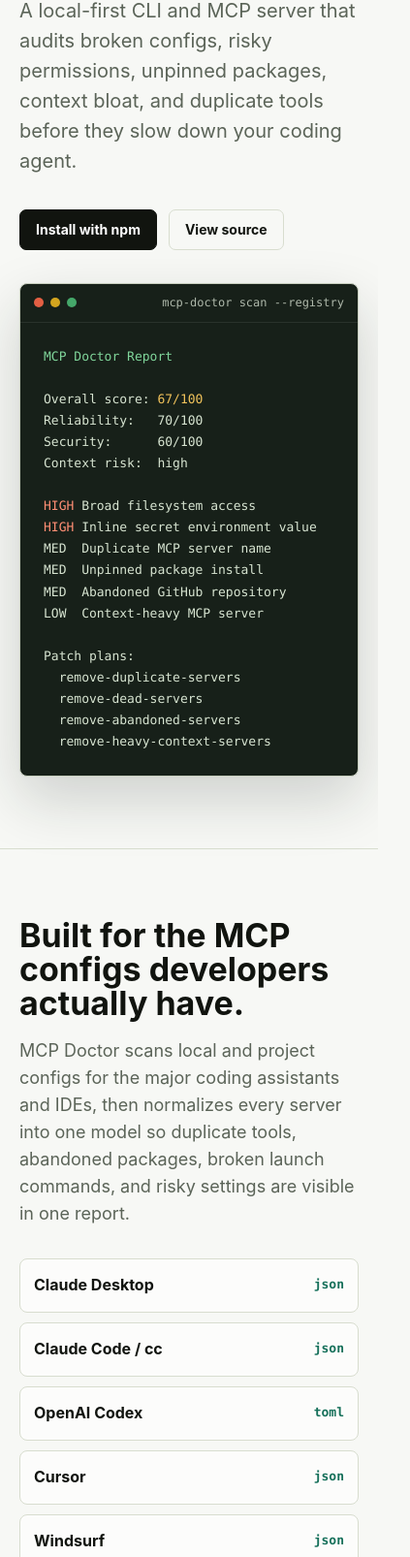
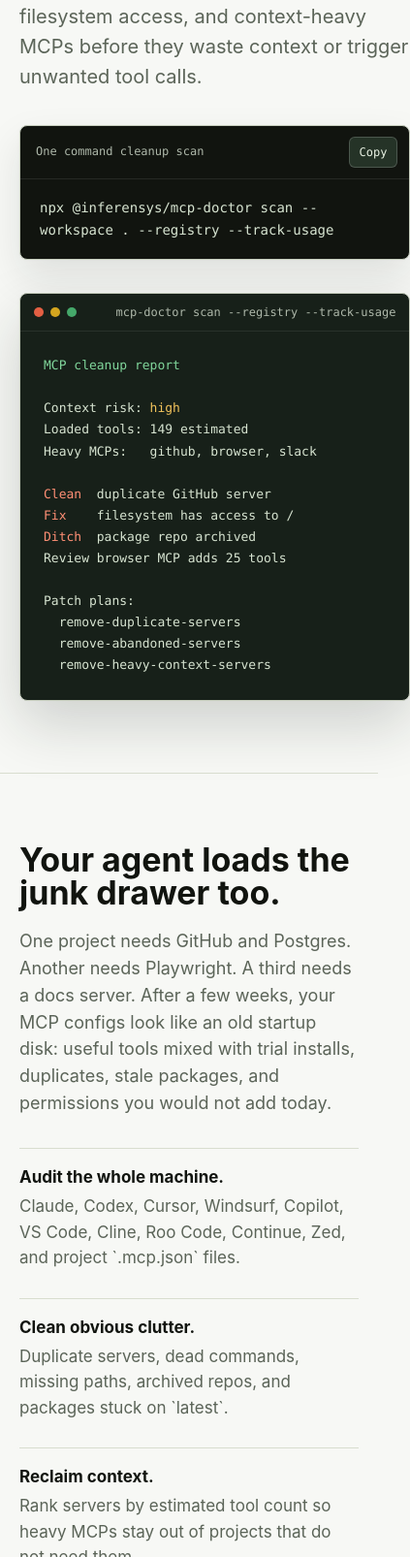
Before and after one commit to Inferensys/dr-mcp, a website: page docs/index.html in a window 390 px wide. Shown: the part 394-2000 px from the top of the page at 97% size, 423 px wide, since content can reach past the window. Drawn offline with Linux system fonts and the light colour scheme.

Commit message:
Rewrite cleanup-focused copy

```diff
--- a/docs/index.html
+++ b/docs/index.html
@@ -4,7 +4,7 @@
   <meta charset="utf-8">
   <meta name="viewport" content="width=device-width, initial-scale=1">
   <title>MCP Doctor</title>
-  <meta name="description" content="Roast and repair your MCP setup across Claude, Codex, Cursor, Windsurf, GitHub Copilot, VS Code, Cline, Roo Code, Continue, and Zed.">
+  <meta name="description" content="CleanMyMac for MCPs. Audit, clean, and slim down your coding agent's MCP setup.">
   <link rel="icon" href="favicon.svg" type="image/svg+xml">
   <style>
     :root {
@@ -94,28 +94,6 @@
       font-weight: 620;
     }
 
-    .button {
-      display: inline-flex;
-      align-items: center;
-      justify-content: center;
-      min-height: 42px;
-      padding: 0 16px;
-      border: 1px solid var(--ink);
-      border-radius: 7px;
-      background: var(--ink);
-      color: white;
-      text-decoration: none;
-      font-weight: 720;
-      font-size: 14px;
-      white-space: nowrap;
-    }
-
-    .button.secondary {
-      border-color: var(--line);
-      background: transparent;
-      color: var(--ink);
-    }
-
     .hero {
       min-height: calc(100vh - 68px);
       display: flex;
@@ -146,11 +124,44 @@
       font-size: 20px;
     }
 
-    .hero-actions {
+    .install-copy {
+      margin-top: 34px;
+      overflow: hidden;
+      border: 1px solid #c7cebe;
+      border-radius: 8px;
+      background: #11140f;
+      box-shadow: 0 18px 42px rgba(23, 32, 25, 0.1);
+    }
+
+    .install-copy-header {
       display: flex;
-      flex-wrap: wrap;
+      align-items: center;
+      justify-content: space-between;
       gap: 12px;
-      margin-top: 34px;
+      padding: 11px 12px 11px 16px;
+      border-bottom: 1px solid rgba(255, 255, 255, 0.09);
+      color: #aeb8aa;
+      font: 12px/1.2 ui-monospace, SFMono-Regular, Menlo, Monaco, Consolas, monospace;
+    }
+
+    .copy-command {
+      margin: 0;
+      padding: 18px 20px;
+      color: #d7e4d1;
+      font: 14px/1.65 ui-monospace, SFMono-Regular, Menlo, Monaco, Consolas, monospace;
+      white-space: pre-wrap;
+      word-break: break-word;
+    }
+
+    .copy-button {
+      min-height: 32px;
+      padding: 0 10px;
+      border: 1px solid rgba(255, 255, 255, 0.18);
+      border-radius: 6px;
+      background: #253327;
+      color: #e9f2e3;
+      font: 12px/1 ui-monospace, SFMono-Regular, Menlo, Monaco, Consolas, monospace;
+      cursor: pointer;
     }
 
     .terminal {
@@ -191,7 +202,8 @@
       background: #45a86a;
     }
 
-    pre {
+    .terminal pre,
+    .install pre {
       margin: 0;
       padding: 24px;
       color: #d7e4d1;
@@ -299,6 +311,28 @@
       background: #11140f;
     }
 
+    .plain-list {
+      display: grid;
+      grid-template-columns: repeat(2, minmax(0, 1fr));
+      gap: 12px;
+      margin-top: 32px;
+      padding: 0;
+      list-style: none;
+    }
+
+    .plain-list li {
+      padding: 16px 0;
+      border-top: 1px solid var(--line);
+      color: var(--muted);
+      font-size: 17px;
+    }
+
+    .plain-list strong {
+      display: block;
+      margin-bottom: 4px;
+      color: var(--ink);
+    }
+
     footer {
       border-top: 1px solid var(--line);
       padding: 34px 0;
@@ -333,7 +367,8 @@
       }
 
       .tool-grid,
-      .checks {
+      .checks,
+      .plain-list {
         grid-template-columns: 1fr;
       }
 
@@ -355,8 +390,8 @@
         <span>MCP Doctor</span>
       </a>
       <div class="nav-links">
-        <a href="#coverage">Coverage</a>
-        <a href="#checks">Checks</a>
+        <a href="#why">Cleanup</a>
+        <a href="#catches">Finds</a>
         <a href="#install">Install</a>
         <a href="https://github.com/Inferensys/mcp-doctor">GitHub</a>
       </div>
@@ -367,44 +402,54 @@
     <section class="hero">
       <div class="hero-inner">
         <div>
-          <h1>Roast and repair your MCP setup.</h1>
-          <p class="lead">A local-first CLI and MCP server that audits broken configs, risky permissions, unpinned packages, context bloat, and duplicate tools before they slow down your coding agent.</p>
-          <div class="hero-actions">
-            <a class="button" href="https://www.npmjs.com/package/@inferensys/mcp-doctor">Install with npm</a>
-            <a class="button secondary" href="https://github.com/Inferensys/mcp-doctor">View source</a>
+          <h1>CleanMyMac for MCPs.</h1>
+          <p class="lead">Audit, clean, and slim down the MCP setup your coding agent loads every day. Find forgotten servers, abandoned packages, duplicate tools, broad filesystem access, and context-heavy MCPs before they waste context or trigger unwanted tool calls.</p>
+          <div class="install-copy" aria-label="Install command">
+            <div class="install-copy-header">
+              <span>One command cleanup scan</span>
+              <button class="copy-button" type="button" data-copy="npx @inferensys/mcp-doctor scan --workspace . --registry --track-usage">Copy</button>
+            </div>
+            <pre class="copy-command">npx @inferensys/mcp-doctor scan --workspace . --registry --track-usage</pre>
           </div>
         </div>
         <div class="terminal" aria-label="MCP Doctor report preview">
           <div class="terminal-bar">
             <div class="dots"><span></span><span></span><span></span></div>
-            <span>mcp-doctor scan --registry</span>
+            <span>mcp-doctor scan --registry --track-usage</span>
           </div>
-          <pre><span class="ok">MCP Doctor Report</span>
+          <pre><span class="ok">MCP cleanup report</span>
 
-Overall score: <span class="score">67/100</span>
-Reliability:   70/100
-Security:      60/100
-Context risk:  high
+Context risk: <span class="score">high</span>
+Loaded tools: 149 estimated
+Heavy MCPs:   github, browser, slack
 
-<span class="high">HIGH</span> Broad filesystem access
-<span class="high">HIGH</span> Inline secret environment value
-MED  Duplicate MCP server name
-MED  Unpinned package install
-MED  Abandoned GitHub repository
-LOW  Context-heavy MCP server
+<span class="high">Clean</span>  duplicate GitHub server
+<span class="high">Fix</span>    filesystem has access to /
+<span class="high">Ditch</span>  package repo archived
+Review browser MCP adds 25 tools
 
 Patch plans:
   remove-duplicate-servers
-  remove-dead-servers
   remove-abandoned-servers
   remove-heavy-context-servers</pre>
         </div>
       </div>
     </section>
 
+    <section class="section" id="why">
+      <h2>Your agent loads the junk drawer too.</h2>
+      <p>One project needs GitHub and Postgres. Another needs Playwright. A third needs a docs server. After a few weeks, your MCP configs look like an old startup disk: useful tools mixed with trial installs, duplicates, stale packages, and permissions you would not add today.</p>
+      <ul class="plain-list">
+        <li><strong>Audit the whole machine.</strong> Claude, Codex, Cursor, Windsurf, Copilot, VS Code, Cline, Roo Code, Continue, Zed, and project `.mcp.json` files.</li>
+        <li><strong>Clean obvious clutter.</strong> Duplicate servers, dead commands, missing paths, archived repos, and packages stuck on `latest`.</li>
+        <li><strong>Reclaim context.</strong> Rank servers by estimated tool count so heavy MCPs stay out of projects that do not need them.</li>
+        <li><strong>Find old installs.</strong> `--track-usage` builds a local ledger of MCPs that keep hanging around scan after scan.</li>
+      </ul>
+    </section>
+
     <section class="section" id="coverage">
-      <h2>Built for the MCP configs developers actually have.</h2>
-      <p>MCP Doctor scans local and project configs for the major coding assistants and IDEs, then normalizes every server into one model so duplicate tools, abandoned packages, broken launch commands, and risky settings are visible in one report.</p>
+      <h2>Scans the configs agentic coders actually collect.</h2>
+      <p>MCP Doctor puts your global Claude setup, Codex TOML, Cursor project config, VS Code settings, and random `.mcp.json` files into one cleanup report.</p>
       <div class="tool-grid">
         <div class="tool">Claude Desktop <span>json</span></div>
         <div class="tool">Claude Code / cc <span>json</span></div>
@@ -421,28 +466,28 @@
       </div>
     </section>
 
-    <section class="section" id="checks">
-      <h2>Scores what usually breaks MCP installs.</h2>
+    <section class="section" id="catches">
+      <h2>What it finds before your agent trips over it.</h2>
       <div class="checks">
         <article class="check">
-          <h3>Reliability</h3>
-          <p>Find parse errors, missing commands, dead local paths, broken environment references, unsupported transports, stale packages, and abandoned GitHub repositories.</p>
+          <h3>Abandoned servers</h3>
+          <p>Checks npm metadata and GitHub activity so archived or quiet MCP projects are easy to remove.</p>
         </article>
         <article class="check">
-          <h3>Security</h3>
-          <p>Flag inline secrets, secret-like args, broad filesystem mounts, private repo leaks, and risky values before a client loads them.</p>
+          <h3>Context hogs</h3>
+          <p>Ranks heavy servers like GitHub, browser automation, Slack, Jira, and filesystem tools by estimated tool load.</p>
         </article>
         <article class="check">
-          <h3>Context Hygiene</h3>
-          <p>Rank MCPs by estimated loaded tool count, highlight duplicate servers, and show which configs are adding noise to your agent context.</p>
+          <h3>Risky configs</h3>
+          <p>Flags broad filesystem mounts, inline secrets, broken env refs, dead paths, duplicate names, and unpinned packages.</p>
         </article>
       </div>
     </section>
 
     <section class="section" id="install">
-      <h2>Use it as a CLI or as an MCP server.</h2>
+      <h2>Start with one scan. Delete nothing until you approve it.</h2>
       <div class="install">
-      <p>Run a one-off local scan, export a redacted Markdown or HTML report, track long-lived installs with an opt-in local ledger, or install MCP Doctor into Codex, Claude Code, Cursor, Windsurf, GitHub Copilot, VS Code, Cline, Roo Code, Continue, or Zed as a normal stdio MCP server.</p>
+        <p>The first command gives you a redacted local cleanup report. If you want changes, MCP Doctor creates named patch plans with backups. You decide what gets removed.</p>
         <pre>npx @inferensys/mcp-doctor scan --workspace .
 npx @inferensys/mcp-doctor scan --registry --track-usage
 npx @inferensys/mcp-doctor report --format html
@@ -456,9 +501,22 @@
 
   <footer>
     <div class="section">
-      <span>MIT License. Local-first and redacted by default.</span>
+      <span>MIT License. Local-first. Redacted by default.</span>
       <span>Registry: io.github.Inferensys/mcp-doctor</span>
     </div>
   </footer>
+  <script>
+    document.querySelectorAll("[data-copy]").forEach((button) => {
+      button.addEventListener("click", async () => {
+        const text = button.getAttribute("data-copy") || "";
+        await navigator.clipboard.writeText(text);
+        const previous = button.textContent;
+        button.textContent = "Copied";
+        window.setTimeout(() => {
+          button.textContent = previous;
+        }, 1400);
+      });
+    });
+  </script>
 </body>
 </html>
```
Also changed, not shown: README.md.
